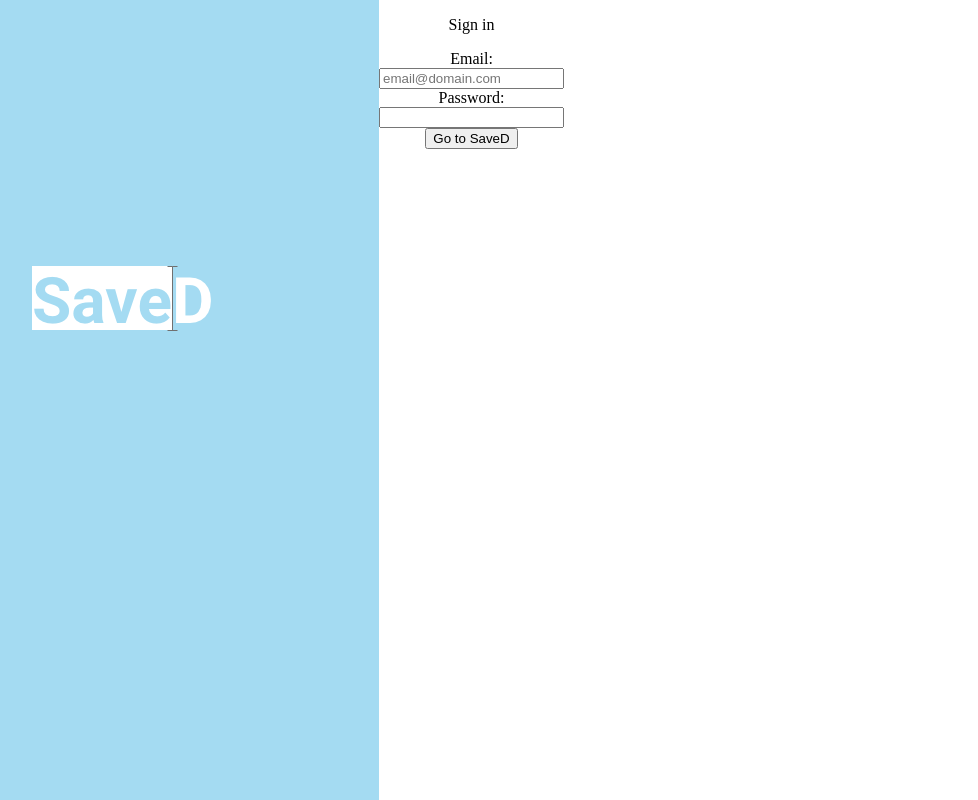
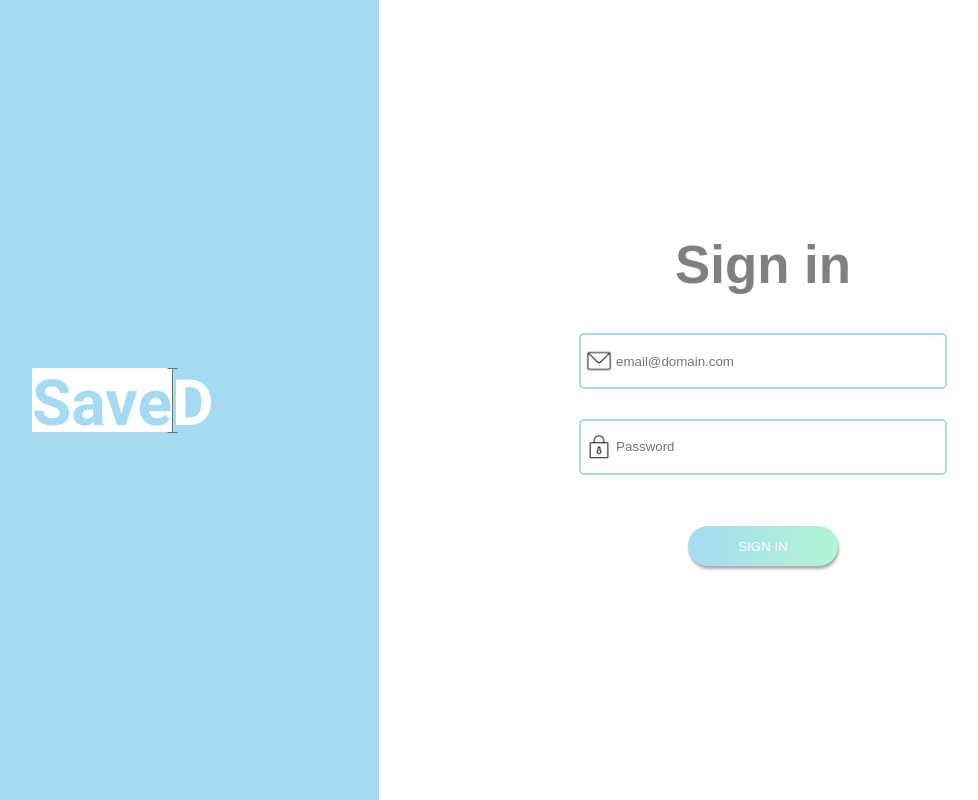
Before and after one commit to info340b-sp20/project-1-Nellyan4, a website: page welcomepage.html in a window 1280 px wide. Shown: the whole page, without its empty margins (133-1111 px from the left). Drawn offline with Linux system fonts and the light colour scheme.

Commit message:
Basically finishes large screen welcome page

```diff
--- a/css/welcome.css
+++ b/css/welcome.css
@@ -2,35 +2,95 @@
     box-sizing: border-box;
 }
 
+html, body, div, p {
+    margin: 0;
+    padding: 0;
+}
+
+html, body{
+    height: 100%;
+    width: 100%;
+}
+
+.welcomepage {
+    display: flex;
+    height: 100%;
+}
+
 .side {
-    position: fixed;
-    left: 0px;
-    top: 0px;
     width: 40%;
     height: 100%;
     background-color: #A4DBF2;
-    text-align: center;
+    display: flex;
+    justify-content: center;
+    align-items: center;
+}
+
+.side img {
+    width: auto;
+    height: auto;
 }
 
 .info {
-    position: fixed;
-    left: 40%;
-    top: 0px;
+    flex: 1;
     height: 100%;
+    display: flex;
+    justify-content: center;
+    align-items: center;
     flex-direction: column;
-    text-align: center;
 }
 
-.welcomelogo {
-    position: center;
-    padding-top: 50%;
+.info p {
+    font-family: sans-serif;
+    font-size: 3.3rem;
+    color: grey;
+    font-weight: bold;
+    margin-bottom: 5%;
+    align-items: center;
 }
 
-.items{
+.info form {
     display: flex;
-    flex-basis: 100%;
-    justify-content: center;
     flex-direction: column;
-    align-content: center;
     align-items: center;
 }
+
+.info .input_container_top {
+    position: relative;
+    margin-bottom: 8%;
+}
+
+.info .input_container_bottom {
+    position: relative;
+    margin-bottom: 14%;
+}
+
+.info label {
+    left: 5px;
+    top: 13px;
+    position: absolute;
+}
+
+form img {
+    width: 30px;
+    vertical-align: top;
+}
+
+.info .input_container_bottom input, .info .input_container_top input{
+    font-family: sans-serif;
+    padding: 5px 35px;
+    border: #A4DBF2 2px solid;
+    border-radius: 5px;
+    height: 3.5rem;
+    width: 23rem;
+}
+
+.info .submit {
+    border-radius: 50px;
+    width: 150px;
+    height: 40px;
+    border: 0;
+    box-shadow: 1px 3px 3px #aaa;
+    color: #fff;
+    background-image: linear-gradient(to right,#A4DBF2, #B2F5D5);
+}
--- a/welcomepage.html
+++ b/welcomepage.html
@@ -8,24 +8,26 @@
     <title>Welcome page</title>
 
     <link rel="stylesheet" href="css/welcome.css">
-    <link rel="icon" href="/img/iconfinder_General_Office_02_2530842.png">
+    <link rel="icon" href="./img/iconfinder_General_Office_02_2530842.png">
 </head>
 <body>
-    <main>
-    <div class="side">
-        <img class="welcomelogo" src="img/landing_logo.png" alt="logo">
-    </div>
+    <main class="welcomepage">
+        <div class="side">
+            <img src="img/landing_logo.png" alt="logo">
+        </div>
         <div class="info">
-            <div class="items">
                 <p class="sign-in">Sign in</p>
-                <label for="email_input">Email:</label>
-                <input name="email" type="email" id="email_input" placeholder="email@domain.com">
-                <label for="password_input">Password:</label>
-                <input name="password" type="password" id="password_input">
-                <form class="button" action="index.html">
-                    <input type="submit" value="Go to SaveD" />
+                <form action="./index.html" method="post">
+                    <div class="input_container_top">
+                        <label for="email_input"><img src="./img/Email.png"/></label>
+                        <input name="email" type="email" id="email_input" placeholder="email@domain.com">
+                    </div>
+                    <div class="input_container_bottom">
+                        <label for="password_input" ><img src="./img/Password.png"/></label>
+                        <input name="email" type="email" id="password_input" placeholder="Password">
+                    </div>
+                    <input  class="submit" type="submit" value="SIGN IN">
                 </form>
-            </div>
         </div>
     </main>
 </body>
```
Also changed, not shown: img/Email.png (added), img/Password.png (added).
